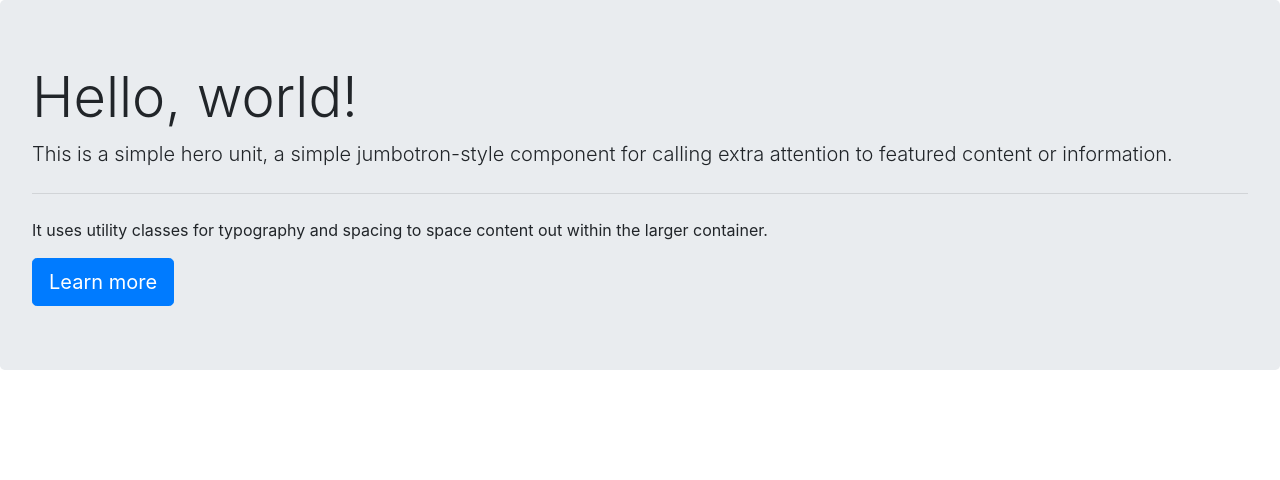
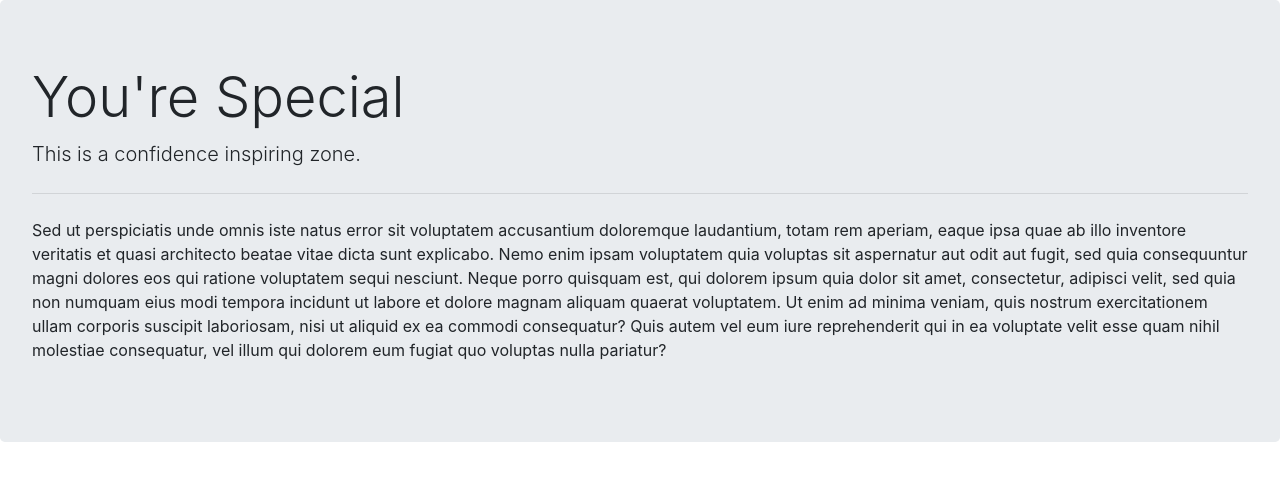
Before and after one commit to dustinblainemyers/BootStrap-Practice, a plain HTML site: page index.html in a window 1280 px wide. Drawn offline with nearby package versions, Linux system fonts and the light colour scheme.

Commit message:
trying out a motivational quote and picture concept

```diff
--- a/index.html
+++ b/index.html
@@ -4,7 +4,7 @@
 <head>
     <meta charset="UTF-8">
     <meta name="viewport" content="width=device-width, initial-scale=1.0">
-    <title>Bootstrap Starter</title>
+    <title>You're Special</title>
     <link rel="stylesheet" href="https://stackpath.bootstrapcdn.com/bootstrap/4.4.1/css/bootstrap.min.css"
         integrity="sha384-Vkoo8x4CGsO3+Hhxv8T/Q5PaXtkKtu6ug5TOeNV6gBiFeWPGFN9MuhOf23Q9Ifjh" crossorigin="anonymous">
     <link rel="stylesheet" href="styles/styles.css">
@@ -12,12 +12,11 @@
 
 <body>
     <div class="jumbotron">
-        <h1 class="display-4">Hello, world!</h1>
-        <p class="lead">This is a simple hero unit, a simple jumbotron-style component for calling extra attention to
-            featured content or information.</p>
+        <h1 class="display-4">You're Special</h1>
+        <p class="lead">This is a confidence inspiring zone.</p>
         <hr class="my-4">
-        <p>It uses utility classes for typography and spacing to space content out within the larger container.</p>
-        <a class="btn btn-primary btn-lg" href="#" role="button">Learn more</a>
+        <p>Sed ut perspiciatis unde omnis iste natus error sit voluptatem accusantium doloremque laudantium, totam rem aperiam, eaque ipsa quae ab illo inventore veritatis et quasi architecto beatae vitae dicta sunt explicabo. Nemo enim ipsam voluptatem quia voluptas sit aspernatur aut odit aut fugit, sed quia consequuntur magni dolores eos qui ratione voluptatem sequi nesciunt. Neque porro quisquam est, qui dolorem ipsum quia dolor sit amet, consectetur, adipisci velit, sed quia non numquam eius modi tempora incidunt ut labore et dolore magnam aliquam quaerat voluptatem. Ut enim ad minima veniam, quis nostrum exercitationem ullam corporis suscipit laboriosam, nisi ut aliquid ex ea commodi consequatur? Quis autem vel eum iure reprehenderit qui in ea voluptate velit esse quam nihil molestiae consequatur, vel illum qui dolorem eum fugiat quo voluptas nulla pariatur?</p>
+
     </div>
 </body>
 <script src="https://code.jquery.com/jquery-3.4.1.slim.min.js"
```
